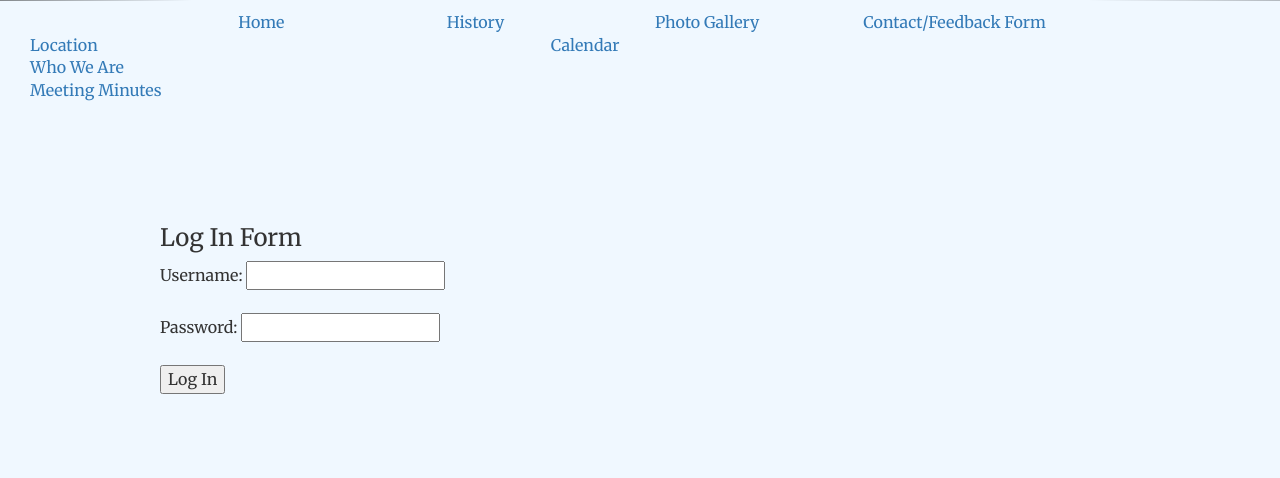
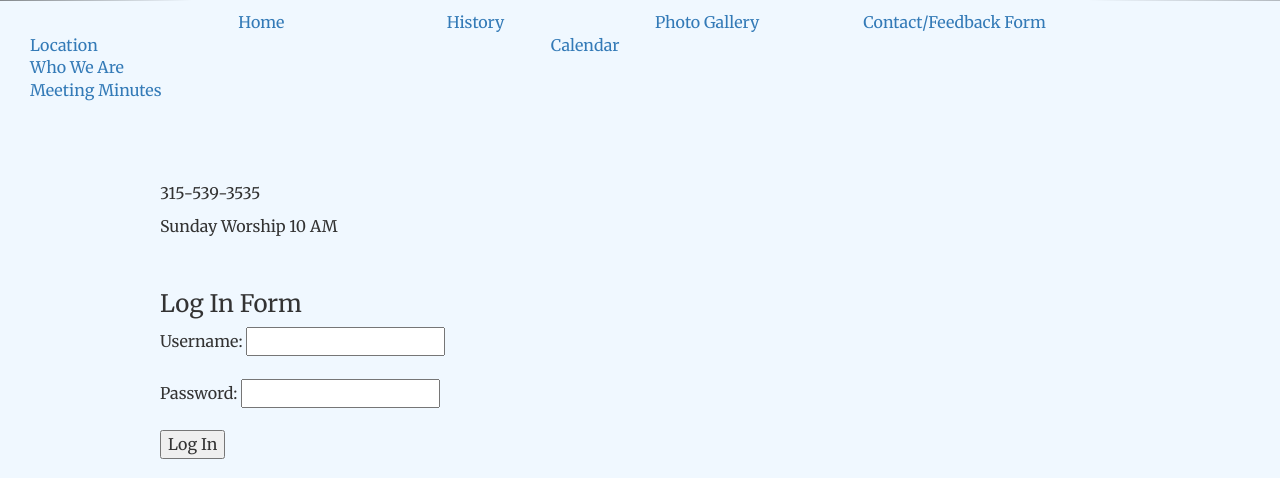
Before and after one commit to konghu/INFO2300_FinalProject, a PHP site: page / in a window 1280 px wide. Shown: the part 520-998 px from the top of the page. Before the commit the page ends 914 px from the top, so only its background shows below. Run offline with PHP 8.4, Linux system fonts and the light colour scheme; data that the repository does not hold is empty.

Commit message:
add info on home

```diff
--- a/index.php
+++ b/index.php
@@ -17,6 +17,8 @@
 	<?php require 'static/navigation.php';?>
 
 <div id="content">
+    <p> 315-539-3535 </p>
+    <p>Sunday Worship 10 AM </p>
 	<?
 
 	echo"<br>";
```
